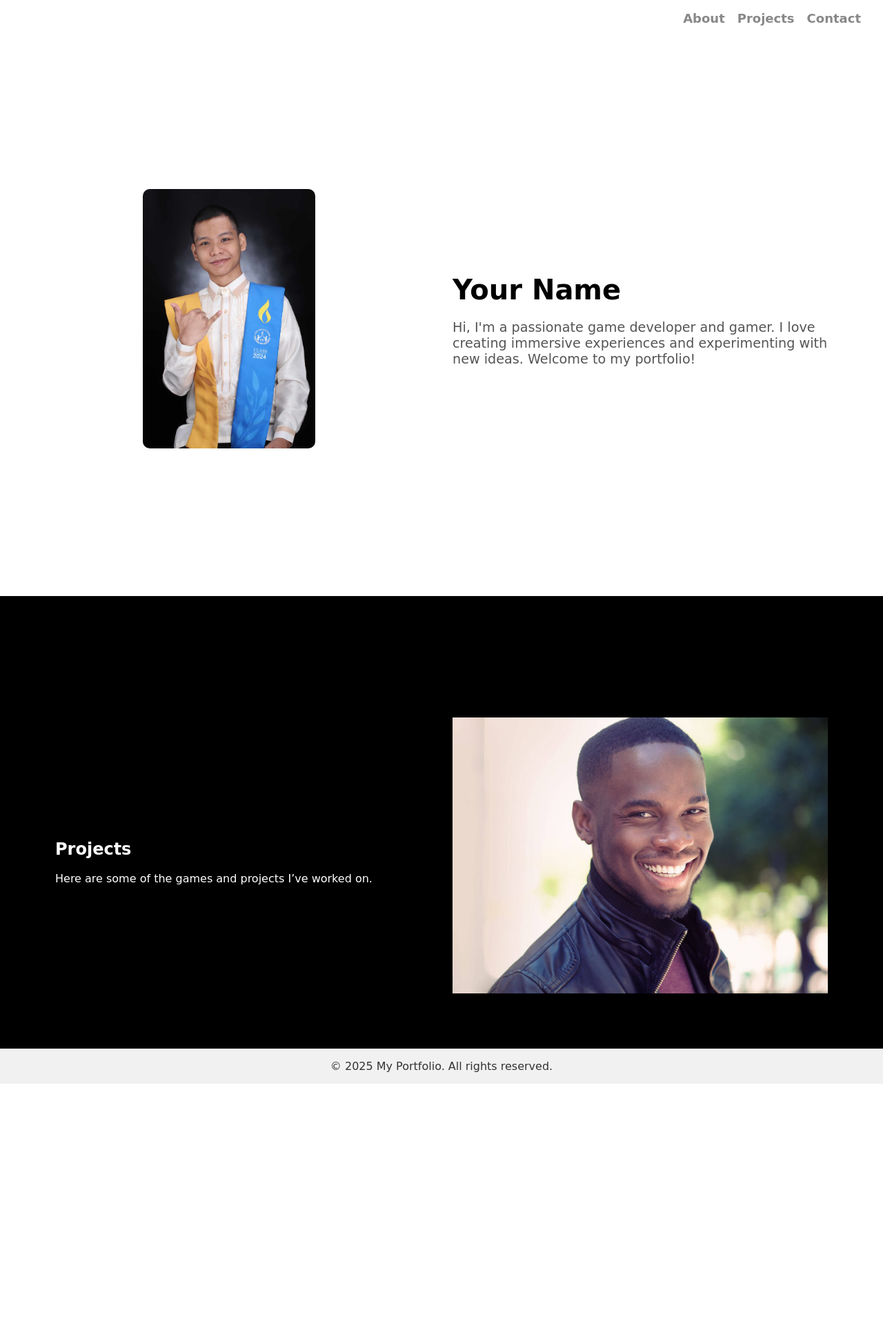
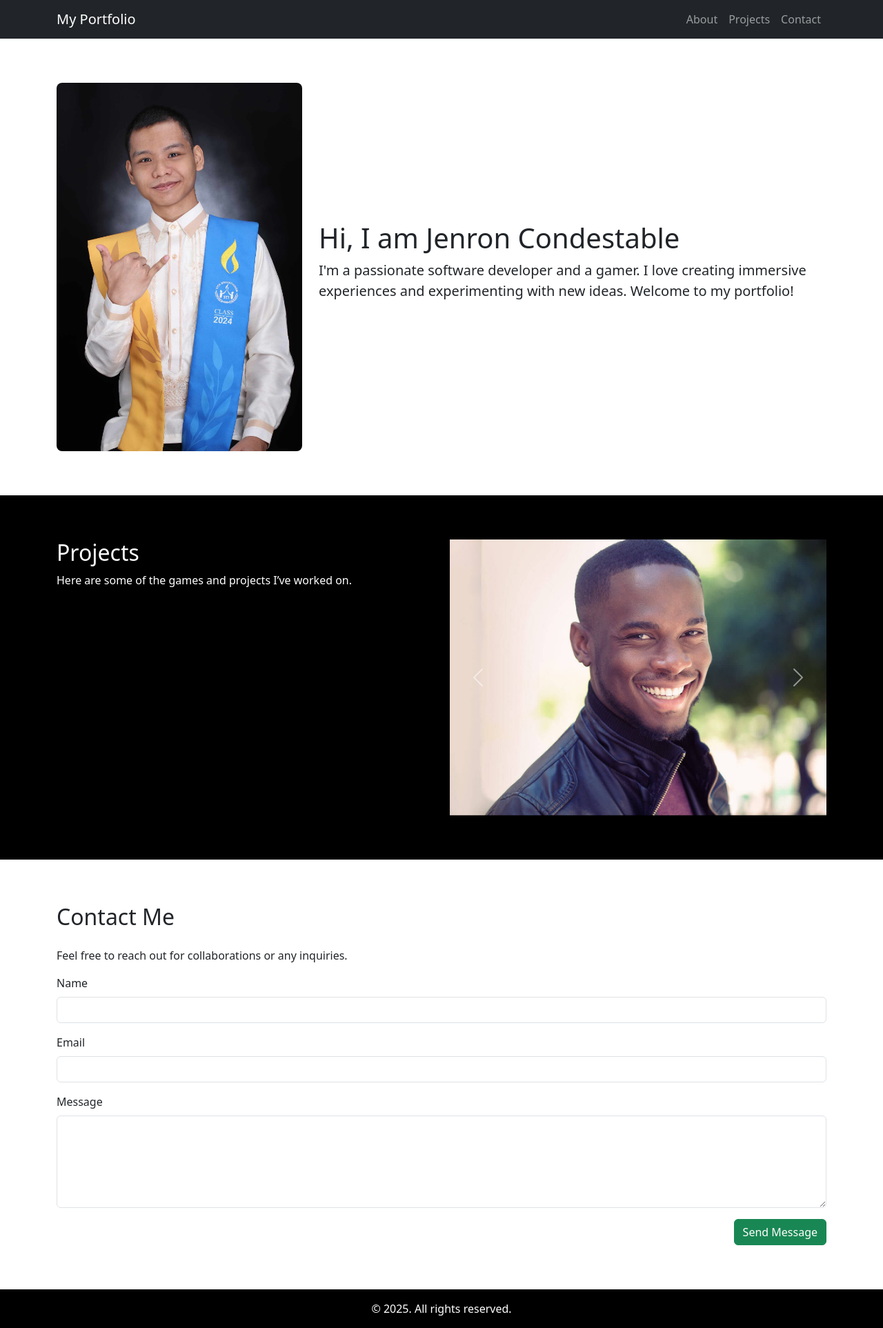
Before and after one commit to Jennnn06/Jennnn06.github.io, a PHP site: page / in a window 1280 px wide. Shown: the whole page at 69% size. Before the commit the page ends 1571 px from the top, so only its background shows below. Run offline with PHP 8.4, Linux system fonts and the light colour scheme.

Commit message:
good to deploy. just need to change the project

```diff
--- a/css/style_index.css
+++ b/css/style_index.css
@@ -1,203 +1,29 @@
-/* Html style */
-html {
-  scroll-behavior: smooth;
-  scroll-padding-top: 4em;
+/* About Section */
+.about-section {
+    padding: 4rem 0;
 }
-
-/* Default browser styles */
-body, h1, p, nav, footer {
-  font-family: 'Press Start 2P', cursive;
-  margin: 0;
-  padding: 0;
+    .about-section .profile-pic img {
+        max-width: 100%;
+        border-radius: 0.5rem;
+    }
+/* Projects Section */
+#projects {
+    background-color: #000;
+    color: #fff;
+    padding: 4rem 0;
 }
-
-/* Navigation section */
-nav {
-  position: fixed;
-  top: 0;
-  right: 0;
-  padding: 1em 2em;
-  display: flex;
-  flex-direction: row;
-  align-items: center;
-  background-color: transparent;
+/* Adjust carousel image height */
+.carousel-item img {
+    height: 400px;
+    object-fit: cover;
+    }
+/* Contact Section */
+.contact-form {
+    padding: 4rem 0;
 }
-
-nav a {
-  color: #888;
-  text-decoration: none;
-  margin-left: 1em;
-  font-size: 18px;
-  font-weight: bold;
-  transition: color 0.3s ease;
+/* Footer */
+footer {
+    background-color: #000;
+    color: #fff;
+    padding: 1rem 0;
 }
-
-nav a:first-child {
-  margin-left: 0;
-}
-
-nav a:hover {
-  color: black;
-}
-
-nav a:active {
-  color: black;
-  text-decoration: underline;
-}
-
-
-/* Body and container */
-body {
-  display: flex;
-  flex-direction: column;
-  min-height: 100vh;
-  margin: 0;
-  padding-top: 4em;
-}
-.container {
-  flex: 1;
-  display: flex;
-  align-items: center;
-  justify-content: center;
-  max-width: 1200px;
-  margin: 6em auto 0;
-  padding: 2em;
-  gap: 2em;
-}
-
-
-/* About section */
-.about {
-  flex: 1;
-  text-align: left;
-}
-
-.about h1 {
-  font-size: 2.5em;
-  margin-bottom: 0.5em;
-}
-
-.about p {
-  font-size: 1.2em;
-  color: #555;
-}
-
-/* About Section Wrapper */
-.about-section {
-  width: 100%;
-  min-height: calc(100vh - 4em);
-  display: flex;
-  align-items: center;
-  justify-content: center;
-  background-color: #fff;
-  padding: 2em 0;
-}
-
-.about-container {
-  display: flex;
-  align-items: center;
-  justify-content: center;
-  max-width: 1200px;
-  margin: 0 auto;
-  padding: 2em;
-  gap: 2em;
-}
-
-/* About Section Picture */
-.profile-pic {
-  flex: 1;
-  text-align: center;
-}
-
-.profile-pic img {
-  width: 250px;
-  height: auto;
-  border-radius: 10px;
-}
-
-
-/* Projects section */
-.projects {
-  background-color: #000;
-  color: white;
-  padding: 3em;
-  display: flex;
-  justify-content: space-between;
-}
-
-.project-info {
-  flex: 1;
-}
-
-.slideshow {
-  flex: 1;
-  max-width: 50%;
-  text-align: center;
-  position: relative;
-  width: 400px;
-  height: 400px;
-  overflow: hidden;
-}
-
-.slide {
-  width: 100%;
-  height: 100%;
-  object-fit: cover;
-  display: none;
-}
-
-.slide:first-child {
-  display: block;
-}
-
-
-/* Footer styles */
-footer {
-  text-align: center;
-  padding: 1em 0;
-  background-color: #f1f1f1;
-  color: #333;
-  margin-top: auto;
-}
-
-/* ===== Mobile Adjustments ===== */
-@media screen and (max-width: 768px) {
-  /* Stack columns for containers */
-  .container {
-    flex-direction: column;
-    margin: 6em auto 0;
-    padding: 1em;
-  }
-
-  /* For the projects section, ensure the inner container fills the width */
-  .projects .container {
-    max-width: 100%;
-    width: 100%;
-    flex-direction: column;
-    align-items: center;
-    gap: 2em;
-  }
-
-  .projects {
-    display: block;
-    padding: 2em 1em;
-  }
-
-  /* Adjust the slideshow size */
-  .slideshow {
-    width: 90%;
-    height: auto; /* Let the height adjust automatically */
-    max-width: none;
-    margin: 0 auto;
-  }
-
-  .slide {
-    height: auto;
-  }
-
-  /* Improve mobile navigation appearance */
-  nav {
-    flex-wrap: wrap;
-    justify-content: center;
-  }
-}
--- a/index.html
+++ b/index.html
@@ -4,55 +4,129 @@
     <meta charset="UTF-8">
     <meta name="viewport" content="width=device-width, initial-scale=1">
     <title>My Portfolio</title>
-  <!-- Link to external CSS file -->
-  <link rel="stylesheet" href="css/style_index.css">
+    <!-- Bootstrap CSS -->
+    <link href="https://cdn.jsdelivr.net/npm/bootstrap@5.3.3/dist/css/bootstrap.min.css" rel="stylesheet" integrity="sha384-QWTKZyjpPEjISv5WaRU9OFeRpok6YctnYmDr5pNlyT2bRjXh0JMhjY6hW+ALEwIH" crossorigin="anonymous">
+
+    <!-- CSS -->
+    <link href="css/style_index.css" rel="stylesheet">
 </head>
 <body>
 
-  <!-- Right Side Navigation -->
-  <nav>
-    <a href="#about">About</a>
-    <a href="#projects">Projects</a>
-    <a href="#contact">Contact</a>
+    <!-- Header / Navbar -->
+    <nav class="navbar navbar-expand-lg navbar-dark bg-dark">
+        <div class="container">
+        <a class="navbar-brand" href="#">My Portfolio</a>
+        <button class="navbar-toggler" type="button" data-bs-toggle="collapse" data-bs-target="#portfolioNavbar" aria-controls="portfolioNavbar" aria-expanded="false" aria-label="Toggle navigation">
+            <span class="navbar-toggler-icon"></span>
+        </button>
+        <div class="collapse navbar-collapse" id="portfolioNavbar">
+            <ul class="navbar-nav ms-auto">
+            <li class="nav-item">
+                <a class="nav-link" href="#about">About</a>
+            </li>
+            <li class="nav-item">
+                <a class="nav-link" href="#projects">Projects</a>
+            </li>
+            <li class="nav-item">
+                <a class="nav-link" href="#contact">Contact</a>
+            </li>
+            </ul>
+        </div>
+        </div>
     </nav>
 
-  <!-- About Section (full-screen wrapper) -->
-  <div id="about" class="about-section">
-    <div class="container about-container">
+    <!-- About Section -->
+    <section id="about" class="about-section">
+        <div class="container">
+        <div class="row align-items-center">
+            <!-- Profile Picture -->
+            <div class="col-md-4 text-center mb-4 mb-md-0">
             <div class="profile-pic">
-        <img src="images/me.jpg" alt="me">
+                <img src="images/me.jpg" alt="me" class="img-fluid">
             </div>
-      <div class="about">
-        <h1>Your Name</h1>
-        <p>
-          Hi, I'm a passionate game developer and gamer. I love creating immersive
-          experiences and experimenting with new ideas. Welcome to my portfolio!
+            </div>
+            <!-- About Text -->
+            <div class="col-md-8">
+            <h1>Hi, I am Jenron Condestable</h1>
+            <p class="lead">
+                I'm a passionate software developer and a gamer. I love creating immersive experiences and experimenting with new ideas. Welcome to my portfolio!
             </p>
             </div>
         </div>
         </div>
+    </section>
 
     <!-- Projects Section -->
-<div id="projects" class="projects">
+    <section id="projects">
         <div class="container">
-    <div class="project-info">
+        <div class="row">
+            <!-- Project Info -->
+            <div class="col-md-6 mb-4">
             <h2>Projects</h2>
             <p>Here are some of the games and projects I’ve worked on.</p>
             </div>
-    <div class="slideshow">
-      <img src="images/person.jpg" class="slide" alt="Project 1">
-      <img src="images/person1.jpg" class="slide" alt="Project 2">
-      <img src="images/person2.jpg" class="slide" alt="Project 3">
+            <!-- Projects Carousel / Slideshow -->
+            <div class="col-md-6">
+            <div id="projectCarousel" class="carousel slide" data-bs-ride="carousel">
+                <div class="carousel-inner">
+                <div class="carousel-item active">
+                    <img src="images/person.jpg" class="d-block w-100" alt="Project 1">
+                </div>
+                <div class="carousel-item">
+                    <img src="images/person1.jpg" class="d-block w-100" alt="Project 2">
+                </div>
+                <div class="carousel-item">
+                    <img src="images/person2.jpg" class="d-block w-100" alt="Project 3">
+                </div>
+                </div>
+                <!-- Carousel Controls -->
+                <button class="carousel-control-prev" type="button" data-bs-target="#projectCarousel" data-bs-slide="prev">
+                <span class="carousel-control-prev-icon" aria-hidden="true"></span>
+                <span class="visually-hidden">Previous</span>
+                </button>
+                <button class="carousel-control-next" type="button" data-bs-target="#projectCarousel" data-bs-slide="next">
+                <span class="carousel-control-next-icon" aria-hidden="true"></span>
+                <span class="visually-hidden">Next</span>
+                </button>
             </div>
             </div>
         </div>
+        </div>
+    </section>
 
+    <!-- Contact Form Section -->
+    <section id="contact" class="contact-form">
+        <div class="container">
+        <h2 class="mb-4">Contact Me</h2>
+        <p>Feel free to reach out for collaborations or any inquiries.</p>
+        <form action="send_email.php" method="POST">
+            <div class="mb-3">
+            <label for="name" class="form-label">Name</label>
+            <input type="text" id="name" name="name" class="form-control" required>
+            </div>
+            <div class="mb-3">
+            <label for="email" class="form-label">Email</label>
+            <input type="email" id="email" name="email" class="form-control" required>
+            </div>
+            <div class="mb-3">
+            <label for="message" class="form-label">Message</label>
+            <textarea id="message" name="message" rows="5" class="form-control" required></textarea>
+            </div>
+            <div class="text-end">
+                <button type="submit" class="btn btn-success">Send Message</button>
+            </div>
+        </form>
+        </div>
+    </section>
 
     <!-- Footer -->
-  <footer id="contact">
-    &copy; 2025 My Portfolio. All rights reserved.
+    <footer class="text-center">
+        <div class="container">
+        &copy; 2025. All rights reserved.
+        </div>
     </footer>
 
-  <script src="js/script_index.js"></script>
+    <!-- Bootstrap JS Bundle (includes Popper) -->
+    <script src="https://cdn.jsdelivr.net/npm/bootstrap@5.3.3/dist/js/bootstrap.bundle.min.js" integrity="sha384-YvpcrYf0tY3lHB60NNkmXc5s9fDVZLESaAA55NDzOxhy9GkcIdslK1eN7N6jIeHz" crossorigin="anonymous"></script>
 </body>
 </html>
--- a/js/script_index.js
+++ /dev/null
@@ -1,10 +0,0 @@
-let slides = document.querySelectorAll('.slide');
-let index = 0;
-
-function showNextSlide() {
-  slides[index].style.display = "none";
-  index = (index + 1) % slides.length;
-  slides[index].style.display = "block";
-}
-
-setInterval(showNextSlide, 3000);
```
Also changed, not shown: index_test.html (added, +153 -0 lines). Lines whose indentation alone changed are shown as unchanged.
